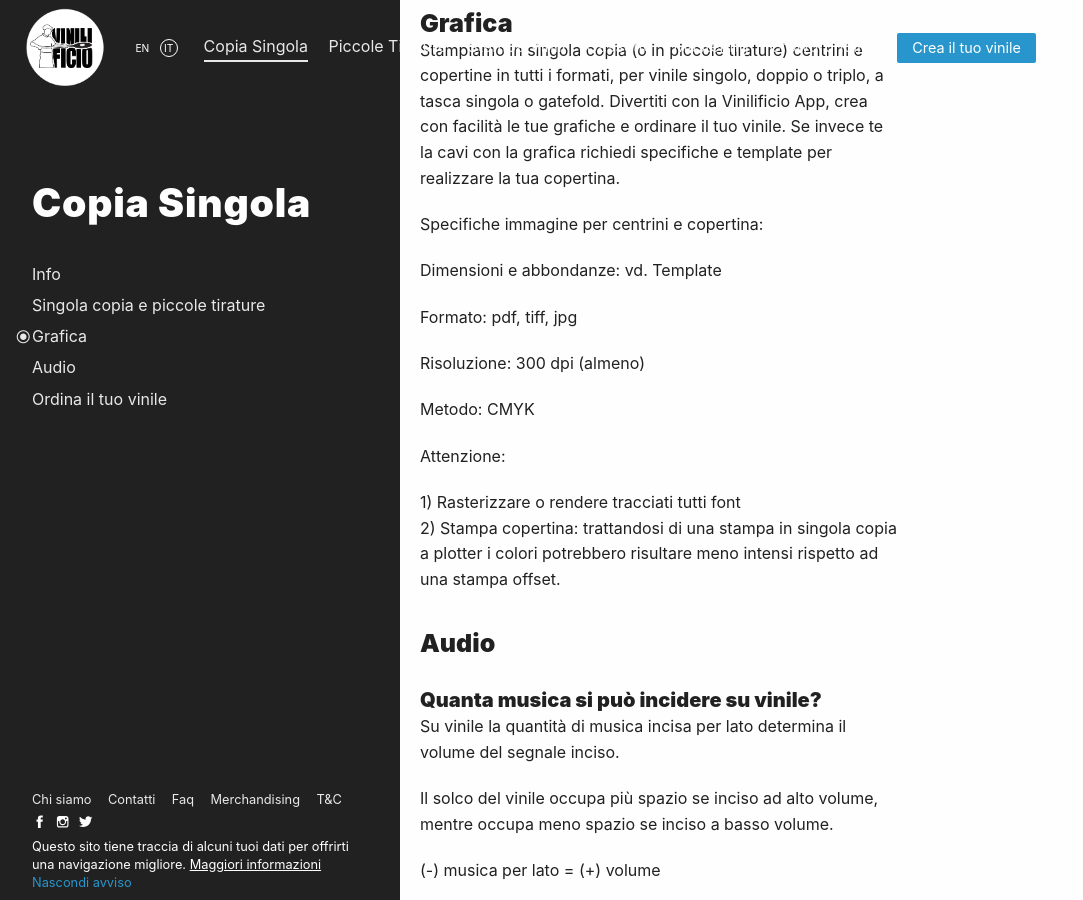
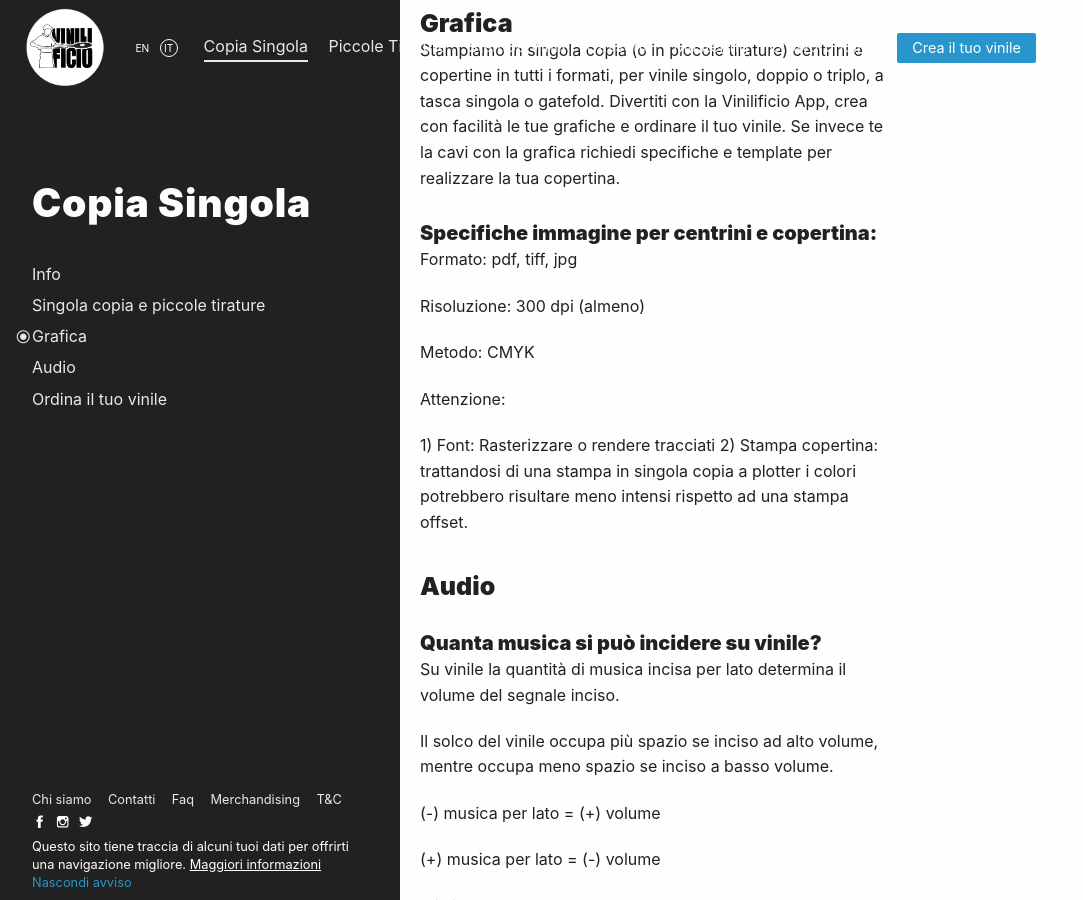
Before and after one commit to Vinilificio/vinilificio.com, a Jekyll site: the page built from _pages/copia-singola.md, in a window 1280 px wide and 900 px high, scrolled down 765 px. Shown: the whole window, without its empty margins (0-1083 px from the left). Built offline with Jekyll 4.4.1, drawn with Linux system fonts in a browser that asks for light colours; nearby versions of some CDN libraries; comment, search, counter and statistics services are not loaded.

Commit message:
Update copia-singola.md

```diff
--- a/_pages/copia-singola.md
+++ b/_pages/copia-singola.md
@@ -33,9 +33,7 @@ Con la [App di Vinilificio](https://app.vinilificio.com) in maniera semplice ed
 
 Stampiamo in singola copia (o in piccole tirature) centrini e copertine in tutti i formati, per vinile singolo, doppio o triplo, a tasca singola o gatefold. Divertiti con la Vinilificio App, crea con facilità le tue grafiche e ordinare il tuo vinile. Se invece te la cavi con la grafica richiedi specifiche e template per realizzare la tua copertina.
 
-Specifiche immagine per centrini e copertina:
-
-Dimensioni e abbondanze: vd. Template
+#### Specifiche immagine per centrini e copertina:
 
 Formato: pdf, tiff, jpg
 
@@ -45,7 +43,7 @@ Metodo: CMYK
 
 Attenzione:
 
-1) Rasterizzare o rendere tracciati tutti font
+1) Font: Rasterizzare o rendere tracciati
 2) Stampa copertina: trattandosi di una stampa in singola copia a plotter i colori potrebbero risultare meno intensi rispetto ad una stampa offset.
 
 
```
